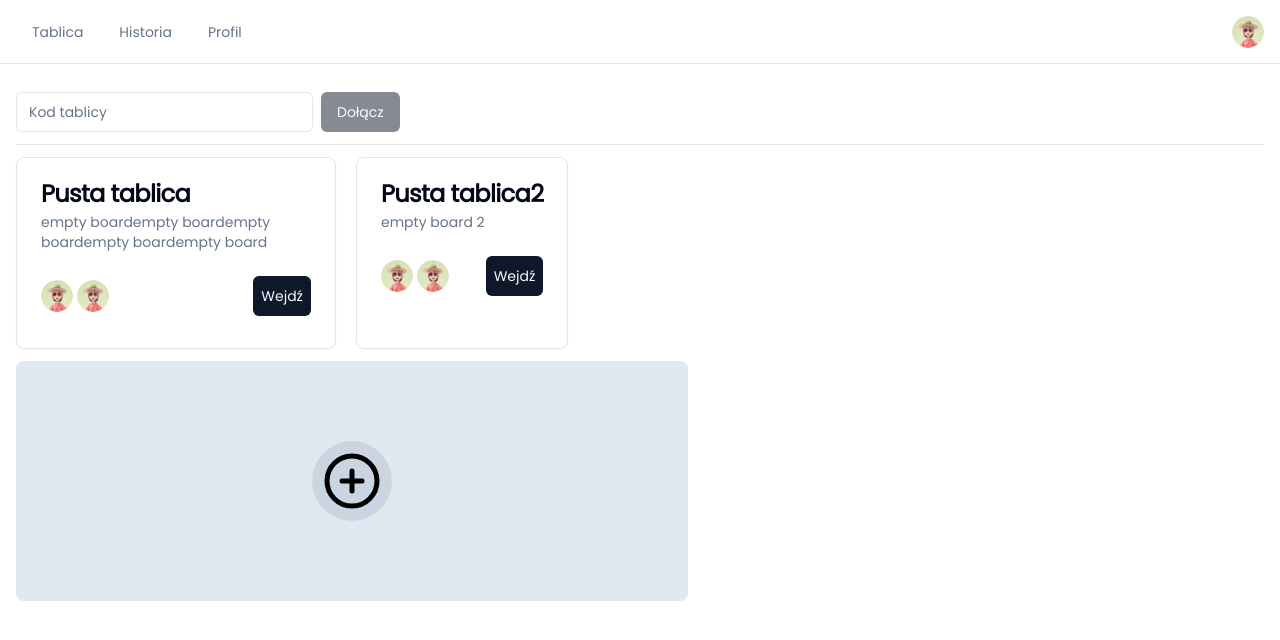
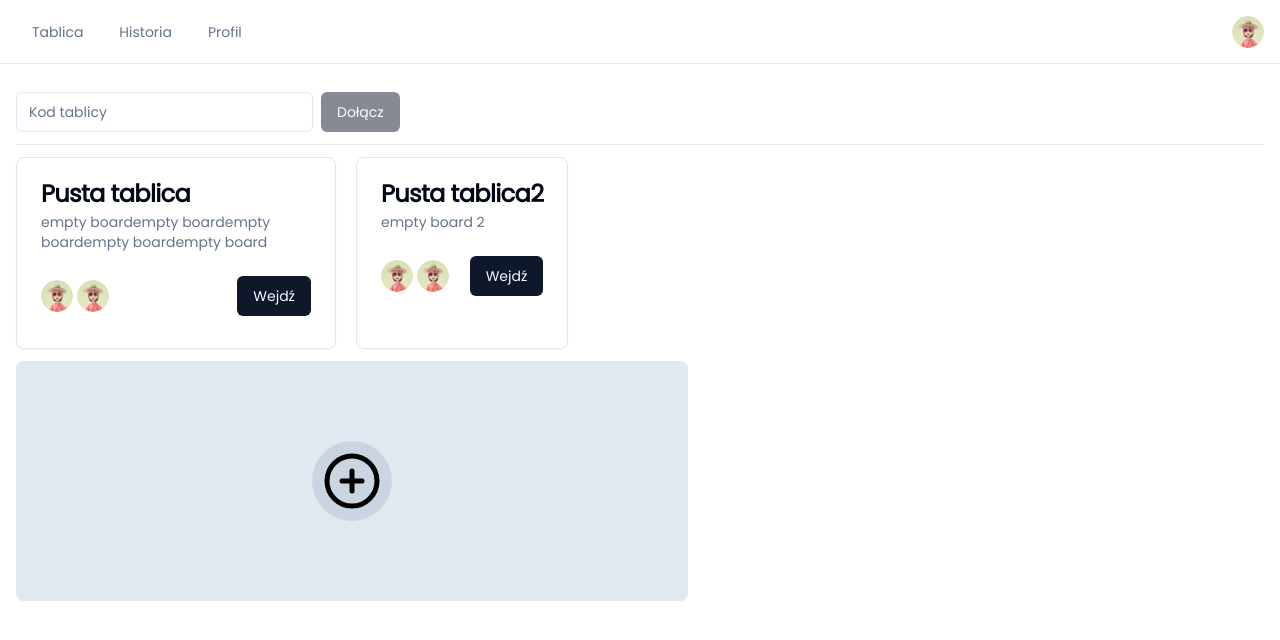
Before and after one commit to theWebCookie/e-board, a Next.js app in the folder frontend/: page /home in a window 1280 px wide. Shown: the top 640 px of the page. Built offline with nearby package versions, Linux system fonts and the light colour scheme.

Commit message:
refactor: navigate to correct url

```diff
--- a/frontend/src/components/DashboardCard/DashboardCard.tsx
+++ b/frontend/src/components/DashboardCard/DashboardCard.tsx
@@ -4,7 +4,7 @@ import { Button } from '../ui/button';
 import Link from 'next/link';
 import Image from 'next/image';
 
-const DashboardCard: React.FC<ICardWithUsers> = ({ title, url, description, users }) => {
+const DashboardCard: React.FC<ICardWithUsers> = ({ title, id, description, users }) => {
   return (
     <Card className='max-w-xs h-48'>
       <CardHeader>
@@ -23,8 +23,8 @@ const DashboardCard: React.FC<ICardWithUsers> = ({ title, url, description, user
           ))}
         </div>
         <div>
-          <Button className='px-2 py-1 flex items-center'>
-            <Link href={url}>Wejdź</Link>
+          <Button className='py-1 flex items-center'>
+            <Link href={`/board/${id}`}>Wejdź</Link>
           </Button>
         </div>
       </CardContent>
```
